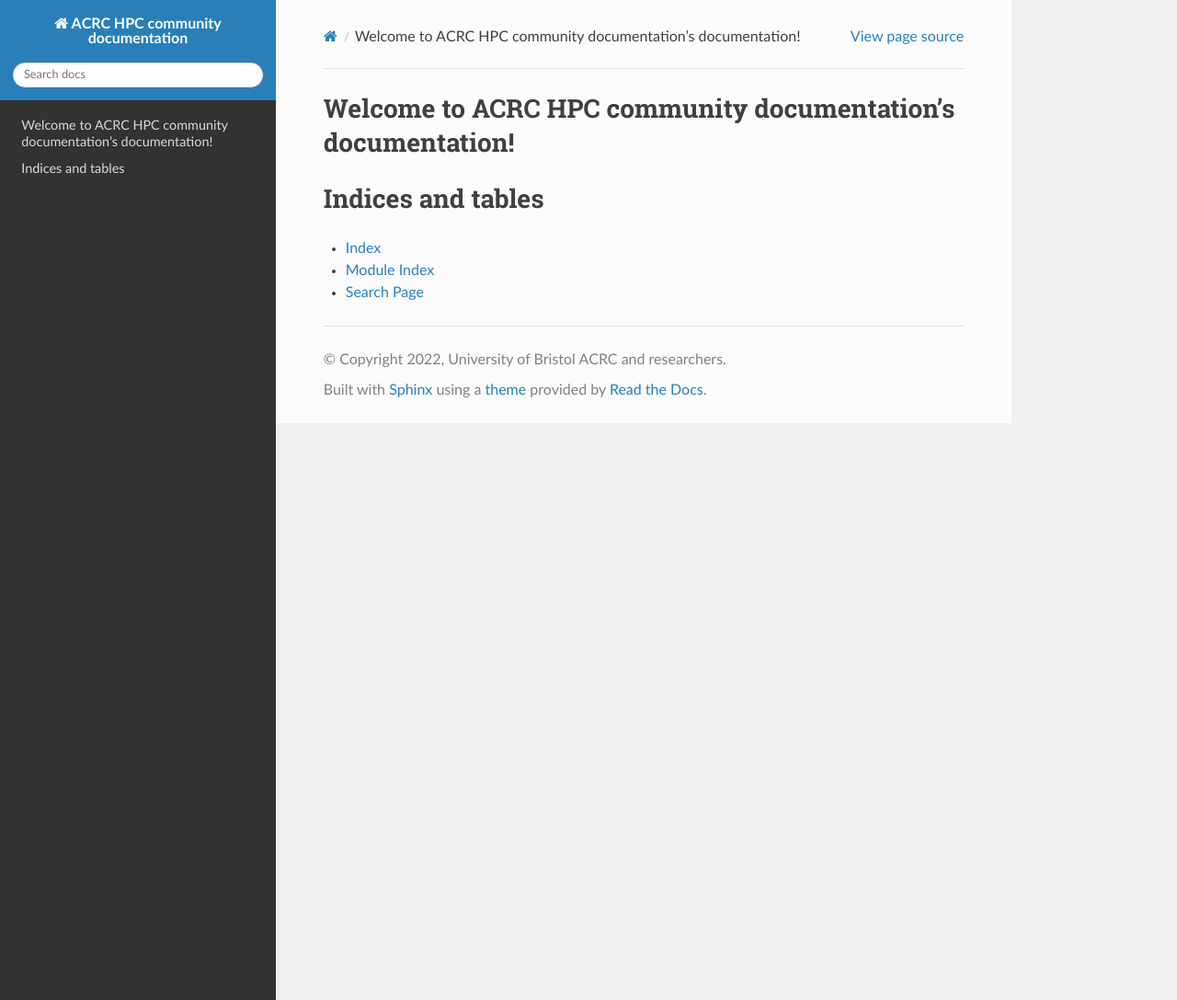
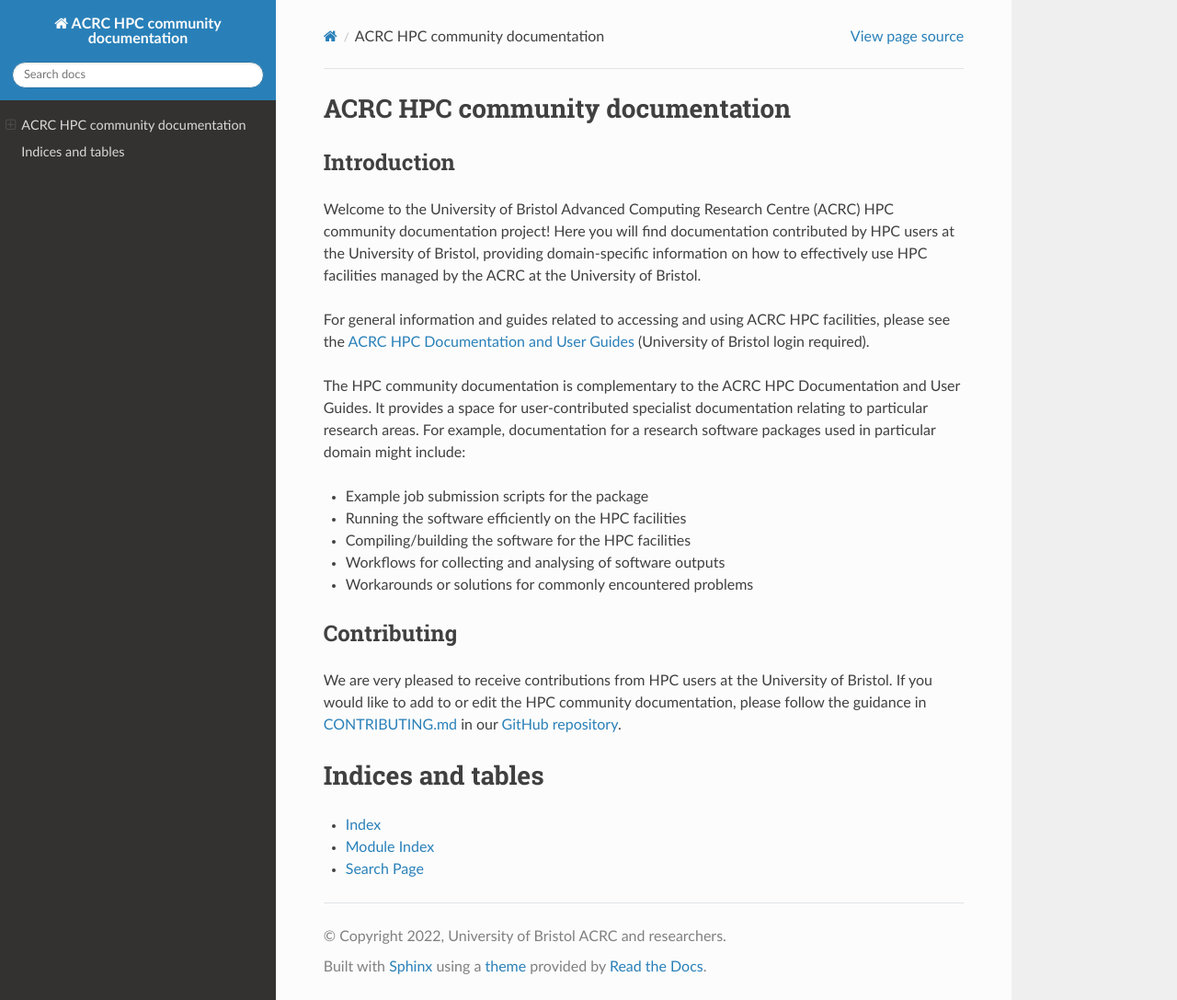
Before and after one commit to ACRC/HPC-community-docs, a Sphinx documentation site: the page built from source/index.md, in a window 1280 px wide and 1087 px high. Shown: the whole window at 92% size. Built offline with Sphinx 7.4.7 and the Read the Docs theme 2.0.0, drawn with Linux system fonts in a browser that asks for light colours.

Commit message:
Introductory text

````diff
--- a/source/index.md
+++ b/source/index.md
@@ -5,7 +5,24 @@
 %
 % Converted from reStructuredText to MyST Markdown
 
-# Welcome to ACRC HPC community documentation's documentation!
+# ACRC HPC community documentation
+
+## Introduction
+Welcome to the University of Bristol Advanced Computing Research Centre (ACRC) HPC community documentation project!
+Here you will find documentation contributed by HPC users at the University of Bristol, providing domain-specific information on how to effectively use HPC facilities managed by the ACRC at the University of Bristol.
+
+For general information and guides related to accessing and using ACRC HPC facilities, please see the [ACRC HPC Documentation and User Guides](https://www.acrc.bris.ac.uk/protected/hpc-docs/index.html) (University of Bristol login required).
+
+The HPC community documentation is complementary to the ACRC HPC Documentation and User Guides. It provides a space for user-contributed specialist documentation relating to particular research areas. For example, documentation for a research software packages used in particular domain might include:
+
+* Example job submission scripts for the package
+* Running the software efficiently on the HPC facilities
+* Compiling/building the software for the HPC facilities
+* Workflows for collecting and analysing of software outputs
+* Workarounds or solutions for commonly encountered problems
+
+## Contributing
+We are very pleased to receive contributions from HPC users at the University of Bristol. If you would like to add to or edit the HPC community documentation, please follow the guidance in [CONTRIBUTING.md](https://github.com/ACRC/HPC-community-docs/blob/main/CONTRIBUTING.md) in our [GitHub repository](https://github.com/ACRC/HPC-community-docs).
 
 ```{toctree}
 ---
````
